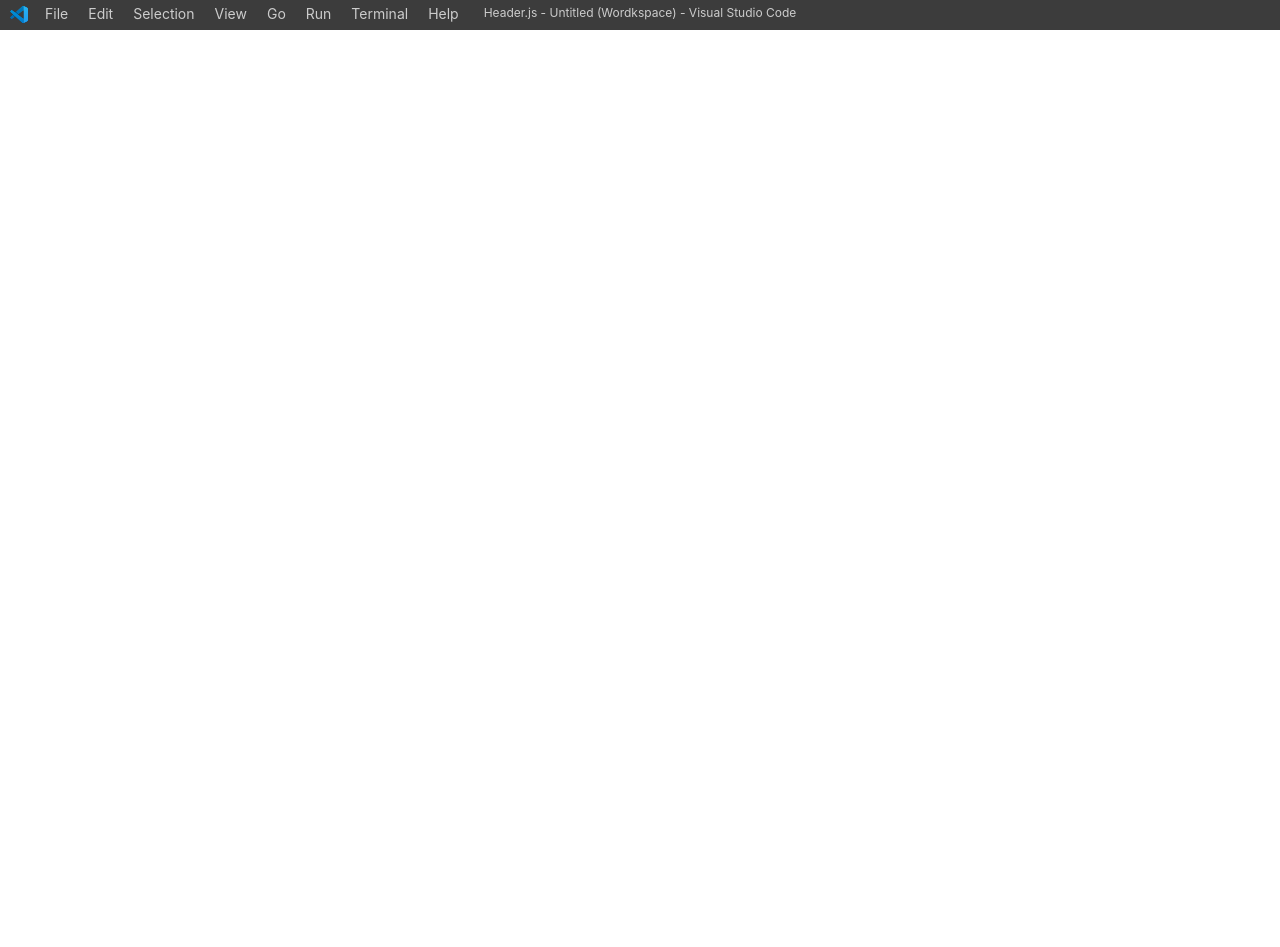
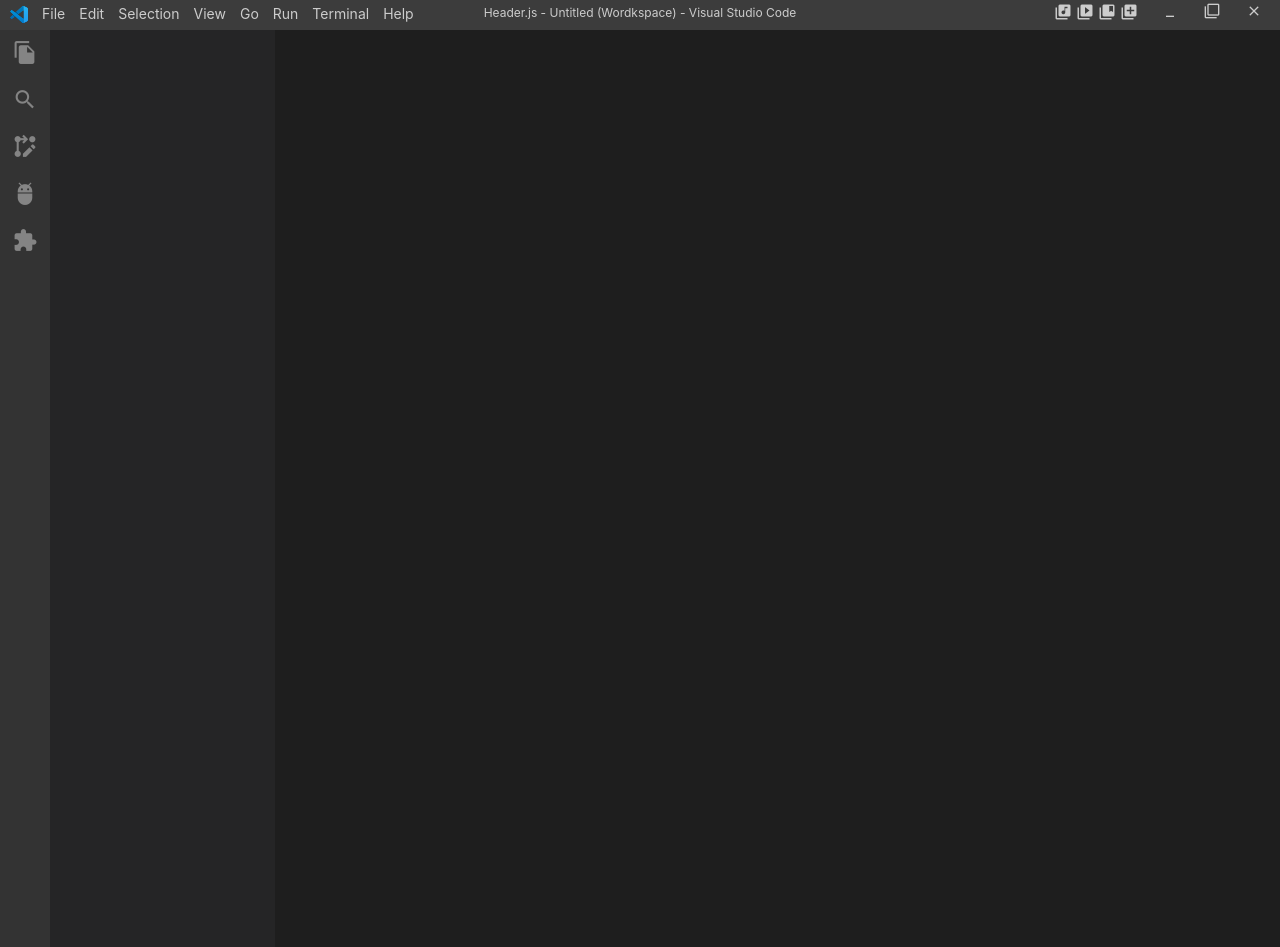
Before and after one commit to eastZoo/VSC-web, a React (Create React App) app: page / in a window 1280 px wide. Before the commit the page ends 800 px from the top, so only its background shows below. Built offline with nearby package versions, Linux system fonts and the light colour scheme; the HTML template or start-up script is replaced by a standard one.

Commit message:
feat : sidebar layoyut

```diff
--- a/public/index.html
+++ b/public/index.html
@@ -16,6 +16,12 @@
     -->
     <link rel="manifest" href="%PUBLIC_URL%/manifest.json" />
     <link rel="stylesheet" href="https://cdn.jsdelivr.net/npm/reset-css@5.0.1/reset.min.css">
+
+    <!-- 아이콘 -->
+    <link
+      rel="stylesheet"
+      href="https://fonts.googleapis.com/icon?family=Material+Icons"
+    />
     <!--
       Notice the use of %PUBLIC_URL% in the tags above.
       It will be replaced with the URL of the `public` folder during the build.
--- /dev/null
+++ b/src/App.css
@@ -0,0 +1,3 @@
+.body{
+ display: flex;
+}
--- a/src/App.js
+++ b/src/App.js
@@ -1,8 +1,13 @@
 import Header from "./Layout/Header";
+import Main from "./Layout/Main";
+import Sidebar from "./Layout/Sidebar";
 
 function App() {
   return (
+    <>
       <Header />
+      <Main />
+    </>
   );
 }
 
--- a/src/Layout/Header.css
+++ b/src/Layout/Header.css
@@ -48,16 +48,20 @@ ul{
 /* a 태그 쓰기전 글색깔 */
 .header .sub-menu ul.menu li{
   position: relative;
-  padding: 0 10px;
-  font-size: 14px;
+
 }
 .header .sub-menu ul.menu li a{
   display: block;
   color: #CCC;
+  font-size: 14px;
+  padding: 0 7px;
 }
+
 .header .sub-menu ul.menu li a:hover{
   background-color: #454646;
-  border-radius: 5px;
+  border-radius: 3px;
+
+  cursor: pointer;
 }
 
 .header .inner .title {
@@ -69,3 +73,31 @@ ul{
   text-align: center;
   font-size: 12px;
 }
+.header .inner .icons .media-icon{
+  color: #CCC;
+  height: 24px;
+  position: absolute;
+  top: 0;
+  bottom: 0;
+  right: 140px;
+  margin: auto;
+  transition: 0.4s;
+}
+.header .inner .icons .window{
+  color: #CCC;
+  height: 24px;
+  position: absolute;
+  top: 0;
+  bottom: 0;
+  right: 5px;
+  margin: auto;
+}
+
+.header .inner .icons .media-icon .material-icons{
+  font-size: 18px;
+  margin: 0 2px;
+}
+.header .inner .icons .window .material-icons{
+  padding: 0 13px;
+  font-size: 16px;
+}
--- a/src/Layout/Header.js
+++ b/src/Layout/Header.js
@@ -39,6 +39,19 @@ const Header = () => {
         <div className='title'>
           <h3>Header.js - Untitled (Wordkspace) - Visual Studio Code</h3>
         </div>
+        <div className='icons'>
+          <div className="media-icon">
+              <div class="material-icons">library_music</div>
+              <div class="material-icons">video_library</div>
+              <div class="material-icons">collections_bookmark</div>
+              <div class="material-icons">library_add</div>
+          </div>
+          <div className="window">
+              <div class="material-icons">minimize</div>
+              <div class="material-icons">filter_none</div>
+              <div class="material-icons">close</div>
+            </div>
+        </div>
       </div>
     </div>
   )
--- /dev/null
+++ b/src/Layout/Main.css
@@ -0,0 +1,8 @@
+.main .inner {
+  display: flex;
+}
+
+.main .inner .inner__right {
+  width: 100%;
+  background-color: #1E1E1E;
+}
--- /dev/null
+++ b/src/Layout/Main.js
@@ -0,0 +1,19 @@
+import React from 'react'
+import './Main.css'
+import Sidebar from './Sidebar'
+
+const Main = () => {
+  return (
+    <div className='main'>
+      <div className='inner'>
+        <Sidebar/>
+        <div class="inner__right">
+          Main menu
+        </div>
+      </div>
+
+    </div>
+  )
+}
+
+export default Main
--- /dev/null
+++ b/src/Layout/Sidebar.css
@@ -0,0 +1,45 @@
+.sidebar{
+  position: relative;
+  background-color: #333;
+  width: 50px;
+  height: 917px;
+  display: flex;
+}
+.sidebar .side-menu{
+  width: 50px;
+}
+
+.sidebar .side-menu .icon .material-icons{
+  font-size: 25px;
+  margin: 0 2px;
+  color: #848484;
+}
+
+.sidebar .side-menu .icon ul.menu{
+  margin: auto;
+}
+
+.sidebar .side-menu .icon ul.menu li{
+  padding: 10px 0;
+  text-align: center;
+  cursor: pointer;
+}
+
+.sidebar .side-menu .icon ul.menu li:hover .material-icons {
+  color: #f5f5f5;
+  border-left-style: 2px solid #ccc;
+}
+.sidebar .side-menu ul.menu li:active {
+  border-left: 2px solid #ccc;
+  padding-left: -2px;
+
+}
+
+/* 팝업 메뉴 */
+.sidebar .popup__menu{
+  background-color: #252526;
+  width: 225px;
+  height: 917px;
+  position: absolute;
+  left: 50px;
+}
--- /dev/null
+++ b/src/Layout/Sidebar.js
@@ -0,0 +1,35 @@
+import React from 'react'
+import './Sidebar.css'
+
+const Sidebar = () => {
+  return (
+    <div className='sidebar'>
+        <div className='side-menu'>
+          <div className='icon'>
+            <ul className='menu'>
+              <li>
+                <div class="material-icons">file_copy</div>
+              </li>
+              <li>
+                <div class="material-icons">search</div>
+              </li>
+              <li>
+                <div class="material-icons">rebase_edit</div>
+              </li>
+              <li>
+                <div class="material-icons">adb</div>
+              </li>
+              <li>
+                <div class="material-icons">extension</div>
+              </li>
+            </ul>
+          </div>
+      </div>
+      <div className='popup__menu'>
+
+      </div>
+    </div>
+  )
+}
+
+export default Sidebar
```
